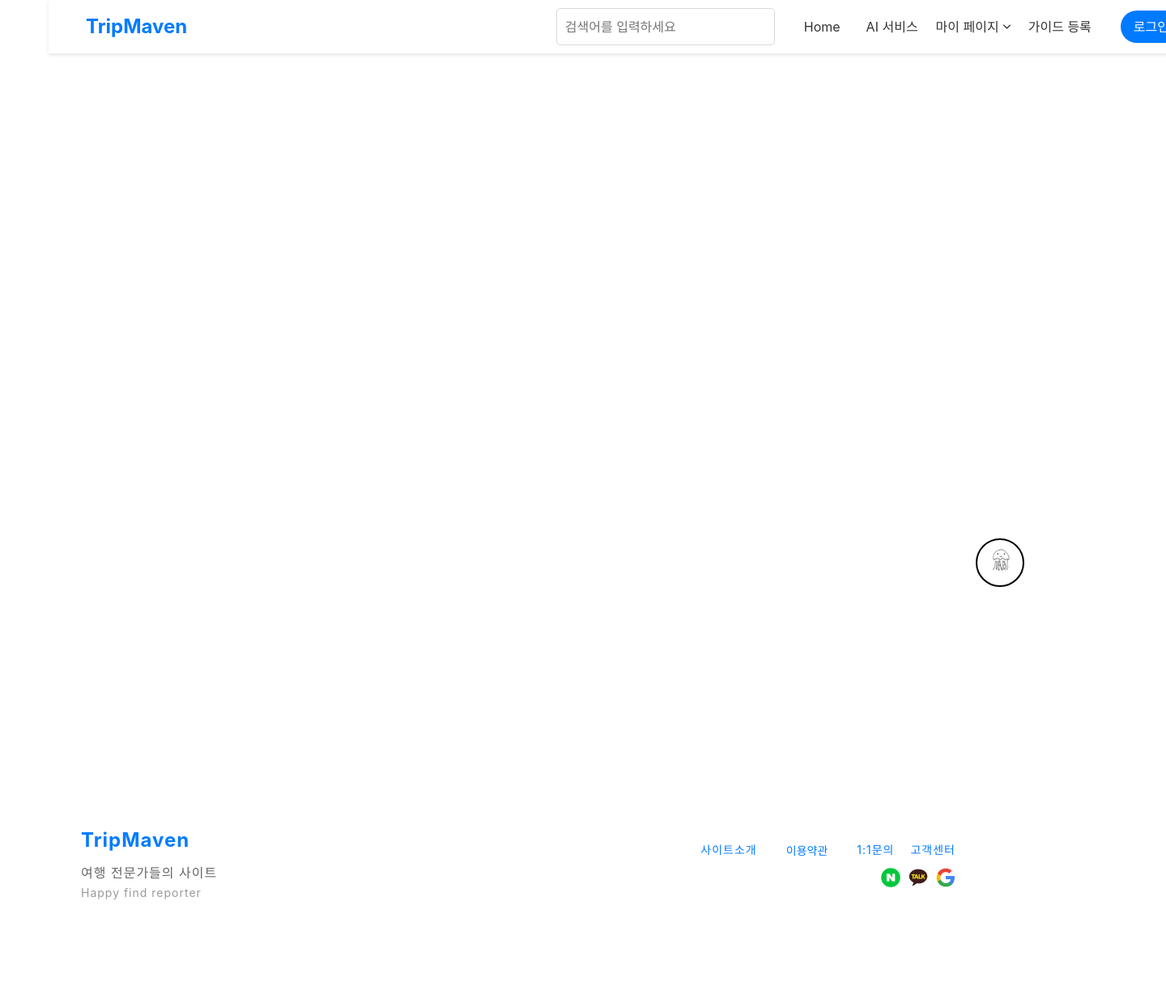
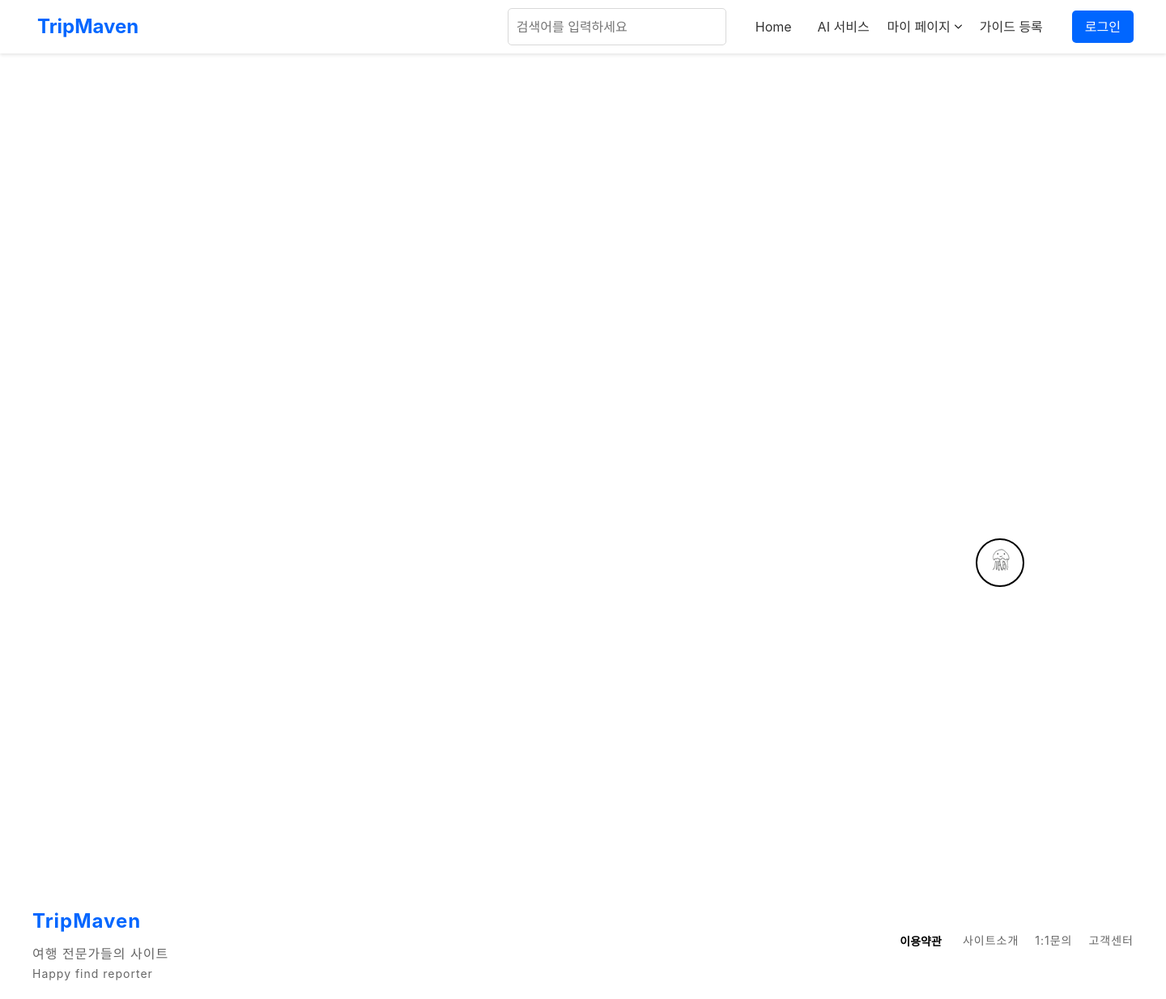
Before and after one commit to ChoeHwanseong/TripMavenFrontend, a React (Create React App) app: page /chat in a window 1280 px wide. Shown: the whole page at 81% size, 1440 px wide, since content can reach past the window. Before the commit the page ends 1134 px from the top, so only its background shows below. Built offline with nearby package versions, Linux system fonts and the light colour scheme.

Commit message:
헤더 푸터 안맞는거 수정

```diff
--- a/src/styles/App.css
+++ b/src/App.css
@@ -1,14 +1,14 @@
 body,
 html,
 #root {
-    margin: 0;
-    padding: 0;
+
+    display: flex;
+    justify-content: center;
     font-family: -apple-system, BlinkMacSystemFont, 'Segoe UI', 'Roboto', 'Oxygen', 'Ubuntu', 'Cantarell', 'Fira Sans', 'Droid Sans', 'Helvetica Neue', sans-serif;
     height: 100%;
-    min-width: 1100px;
-    max-width: 1440px;
+    width: 1440px;
     margin: 0 auto; /* 수평으로 가운데 정렬 */
-    padding: 0 20px; /* 양쪽에 약간의 여백 추가 */
+    padding: 0; /* 양쪽에 약간의 여백 추가 */
     min-height: 100vh; /* 페이지 전체 높이 유지 */
 }
 
--- a/src/App.js
+++ b/src/App.js
@@ -5,7 +5,7 @@ import Home from "./pages/home";
 import Template from "./pages/template";
 import Login from "./pages/login/login";
 import CSBoard from './pages/csBoard';
-import './styles/App.css';
+import './App.css';
 import Signup from './pages/login/SignUp';
 import UserProfile from './usermypage/userprofile';
 import UserAsk from './usermypage/userask';
--- a/src/components/Footer.js
+++ b/src/components/Footer.js
@@ -21,15 +21,10 @@ const Footer = ({ className, ...props }) => {
       </div>
       <div className={styles.footerRight}>
         <div className={styles.footerLinks}>
+          <a href="#" className={styles.footerLink}><button className={styles.navButton} onClick={()=>navigate('/termsservice')}>이용약관</button></a>
           <a href="#" className={styles.footerLink}>사이트소개</a>
-          <a href="#" className={styles.footerLink}><button className={styles.navButton} onClick={()=>navigate('/termsservice')}>이용약관</button></a>
           <a href="#" className={styles.footerLink}>1:1문의</a>
           <a href="#" className={styles.footerLink}>고객센터</a>
-        </div>
-        <div className={styles.footerIcons}>
-          <img src="/images/naver.png" alt="Naver" className={styles.snsIcon} />
-          <img src="/images/kakao.png" alt="Kakao" className={styles.snsIcon} />
-          <img src="/images/google.png" alt="Google" className={styles.snsIcon} />
         </div>
       </div>
     </div>
--- a/src/pages/template.js
+++ b/src/pages/template.js
@@ -7,11 +7,14 @@ import style from "../styles/Template.module.css";
 export default function Template(){
 
     return <>
+
         <Header />
-        <div className={style.container}>
-            <Outlet/>
+        <div className={style.layout}>
+            <div className={style.container}>
+                <Outlet/>
+            </div>
+            <Footer />
         </div>
-        <Footer />
 
     </>
 }
--- a/src/styles/Footer.module.css
+++ b/src/styles/Footer.module.css
@@ -1,30 +1,23 @@
 .footer {
+  /*border: 1px black solid;*/
+  bottom: 0;
   display: flex;
   justify-content: space-between;
   align-items: center;
   padding: 20px 40px;
   text-align: center;
+  min-width: 1440px;
+  width: 100%;
 }
 
 .footerLeft {
   text-align: left;
 }
 
-.navButton {
-  margin: 0 10px;
-  background: none;
-  border: none;
-  color: #007bff;
-  cursor: pointer;
-}
-
-.navButton:hover, .dropdownButton:hover {
-  color: #000000;
-}
 .tripMaven {
   font-size: 24px;
   font-weight: bold;
-  color: #007bff;
+  color: #0066ff;
 }
 
 .happyFindReporter {
@@ -39,7 +32,7 @@
 
 .happyFindReporterSpan2 {
   font-size: 14px;
-  color: #999;
+  color: #666;
 }
 
 .footerRight {
@@ -54,7 +47,7 @@
 
 .footerLink {
   font-size: 14px;
-  color: #007bff;
+  color: #666;
   margin-left: 20px;
   text-decoration: none;
 }
@@ -63,9 +56,16 @@
   text-decoration: underline;
 }
 
-.footerIcons {
-  display: flex;
-  justify-content: flex-end;
+.navButton:hover, .dropdownButton:hover {
+  color: #000000;
+}
+
+.navButton {
+  background: none;
+  border: none;
+  color: #000000;
+  cursor: pointer;
+  font-weight: bold;
 }
 
 .snsIcon {
--- a/src/styles/Header.module.css
+++ b/src/styles/Header.module.css
@@ -1,13 +1,15 @@
 .header {
+    /*border: 1px black solid;*/
     top:0;
     position: fixed;
-    display: flex;
     align-items: center;
-    justify-content: space-between;
     padding: 10px 40px;
     background-color: #fff;
     box-shadow: 0 2px 4px rgba(0, 0, 0, 0.1);
-    width: 1440px;
+    max-width: 1440px;
+    min-width: 1440px;
+    width: 100%;
+
 }
 
 .headerFrame {
@@ -20,7 +22,7 @@
 .logoButton {
     font-size: 24px;
     font-weight: bold;
-    color: #007bff;
+    color: #0066ff;
     background: none;
     border: none;
     cursor: pointer;
@@ -33,7 +35,7 @@
     border: 1px solid #ccc;
     border-radius: 20px;
     margin-right: 20px;
-    width: 500px;
+    width: 1000px;
 }
 .nav{
     display: flex;
@@ -66,10 +68,10 @@
     cursor: pointer;
 }
 .navButton:hover, .dropdownButton:hover {
-    color: #007bff;
+    color: #0066ff;
 }
 .navButton1:hover, .dropdownButton:hover {
-    color: #007bff;
+    color: #0066ff;
 }
 .dropdown {
     position: relative;
@@ -119,9 +121,9 @@
 
 .loginButton {
     padding: 8px 16px;
-    background-color: #007bff;
+    background-color: #0066ff;
     border: none;
-    border-radius: 20px;
+    border-radius: 5px;
     color: #fff;
     cursor: pointer;
     font-size: 16px;
--- a/src/styles/Login.module.css
+++ b/src/styles/Login.module.css
@@ -3,8 +3,7 @@
   flex-direction: column;
   align-items: center;
   justify-content: center;
-  min-height: 100vh;
-  background-color: #f5f5f5;
+  background-color: white;
   font-family: 'Arial', sans-serif;
 }
 
@@ -72,7 +71,7 @@
   padding: 12px;
   background-color: #007bff;
   border: none;
-  border-radius: 4px;
+  border-radius: 5px;
   color: white;
   cursor: pointer;
   font-size: 16px;
--- a/src/styles/Template.module.css
+++ b/src/styles/Template.module.css
@@ -1,3 +1,11 @@
+.layout {
+    max-width: 1440px;
+    width: 100%;
+}
+
 .container {
+    width: 100%;
     margin-top: 200px;
+    margin-bottom: 100px;
+
 }
```
Also changed, not shown: src/pages/landing/landing.css.
